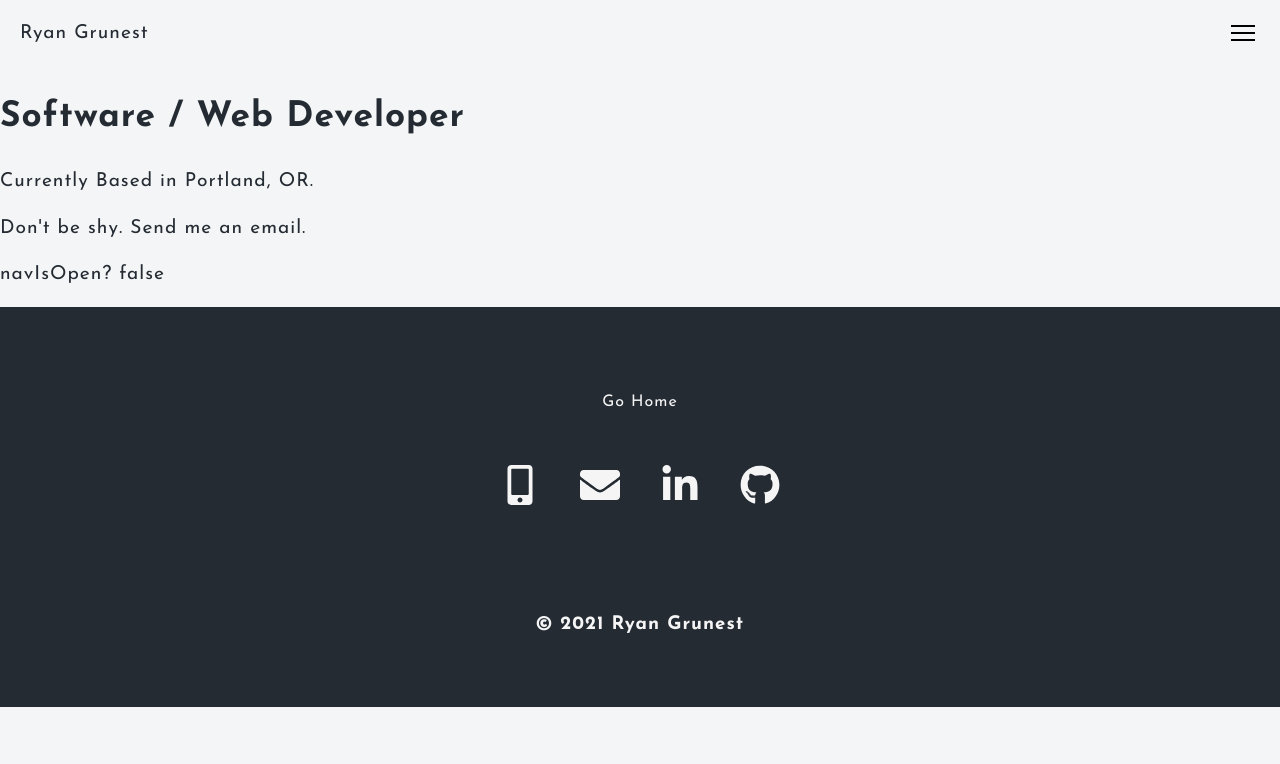
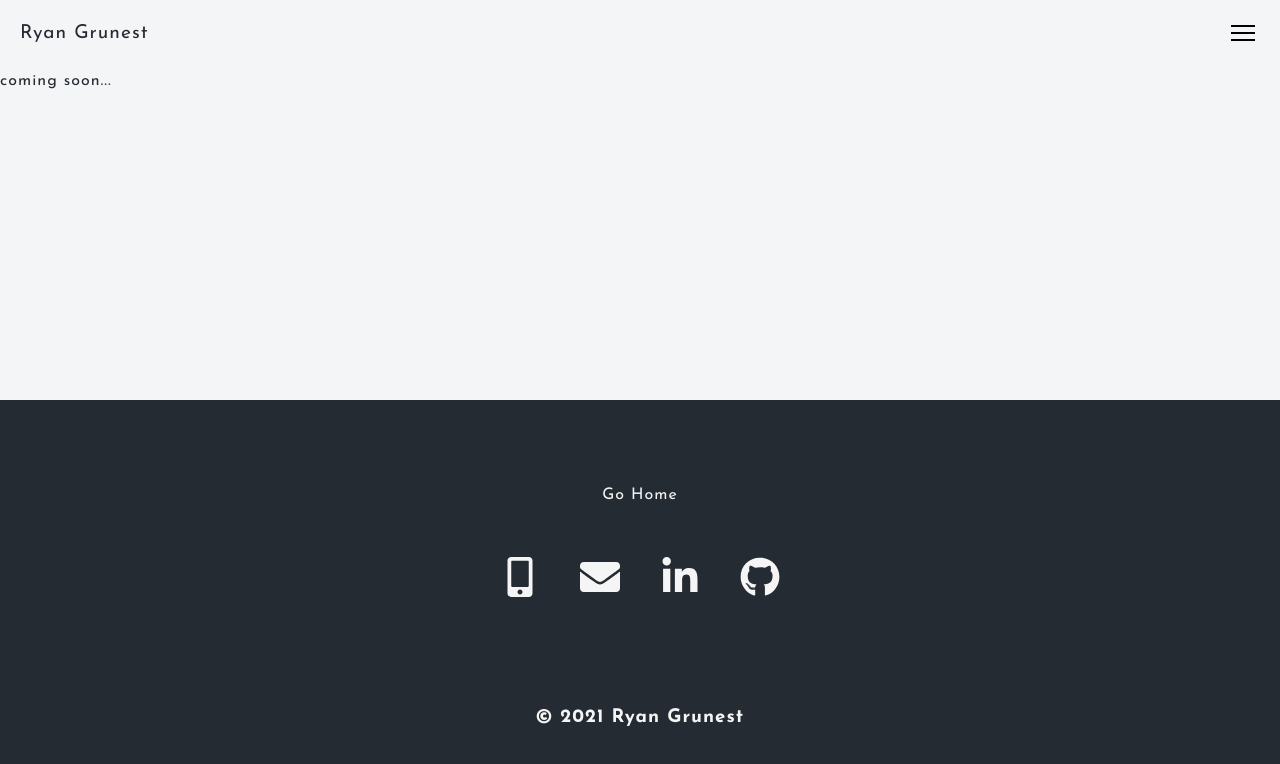
Before and after one commit to ryangrunest/react-portfolio, a Next.js app: page /work in a window 1280 px wide. Shown: the top 764 px of the page. Built offline with nearby package versions, Linux system fonts and the light colour scheme; a web font is replaced by a local one.

Commit message:
added redux store for nav state

```diff
--- a/components/DefaultLayout.js
+++ b/components/DefaultLayout.js
@@ -1,12 +1,14 @@
+import { useSelector } from "react-redux";
 import MyHeader from "./DefaultHeader";
 import MyHead from "./DefaultHead";
 import Footer from "./DefaultFooter";
 
 export default function Layout({ children, page, wrapper }) {
+  const navIsOpen = useSelector((state) => state.navIsOpen);
   return (
     <>
       <MyHead page={page} />
-      <div id="default-layout" className={wrapper}>
+      <div id="default-layout" className={navIsOpen ? "nav-open" : ""}>
         <MyHeader />
         {children}
         <Footer />
--- a/pages/work/index.js
+++ b/pages/work/index.js
@@ -1,21 +1,9 @@
-import { useSelector } from "react-redux";
 import Layout from "../../components/DefaultLayout";
 
-export default function Index() {
-  const isNavOpen = useSelector((state) => state.navIsOpen);
-
+export default function Work() {
   return (
     <Layout page="Work" wrapper="work">
-      <div className="github-profile"></div>
-      <div className="overlay">
-        <h1>Software / Web Developer</h1>
-        <p>Currently Based in Portland, OR.</p>
-        <p>
-          Don't be shy. Send me an{" "}
-          <a href="mailto:ryangrunest45@gmail.com">email</a>.
-        </p>
-        <p>navIsOpen? {isNavOpen ? "true" : "false"}</p>
-      </div>
+      coming soon...
     </Layout>
   );
 }
--- a/public/index.css
+++ b/public/index.css
@@ -582,6 +582,7 @@ p {
 }
 
 #default-layout {
+  min-height: 100vh;
   padding-bottom: 25rem;
   position: relative;
 }
@@ -590,6 +591,9 @@ p {
 #default-layout a:focus,
 #default-layout a:visited {
   color: gray;
+}
+#default-layout.nav-open {
+  overflow-y: hidden;
 }
 
 .highlighted {
--- a/store.js
+++ b/store.js
@@ -13,7 +13,7 @@ const reducer = (state = initialState, action) => {
     case "TOGGLE_NAV":
       return {
         ...state,
-        navIsOpen: !navIsOpen,
+        navIsOpen: !state.navIsOpen,
       };
     default:
       return state;
--- a/stylesheets/index.scss
+++ b/stylesheets/index.scss
@@ -63,6 +63,7 @@ p {
   }
 }
 #default-layout {
+  min-height: 100vh;
   padding-bottom: 25rem;
   position: relative;
   a:hover,
@@ -70,6 +71,9 @@ p {
   a:focus,
   a:visited {
     color: gray;
+  }
+  &.nav-open {
+    overflow-y: hidden;
   }
 }
 .highlighted {
```
